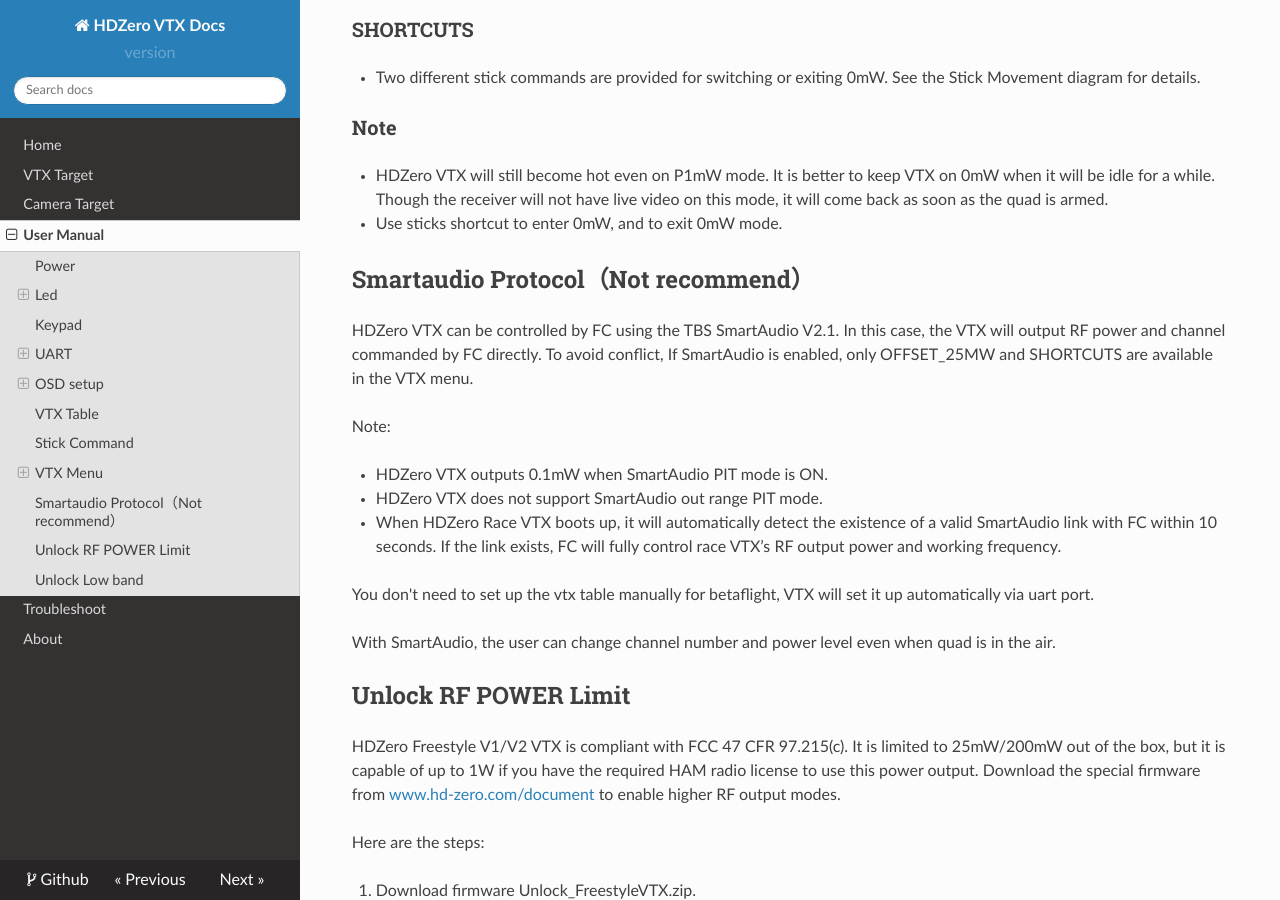
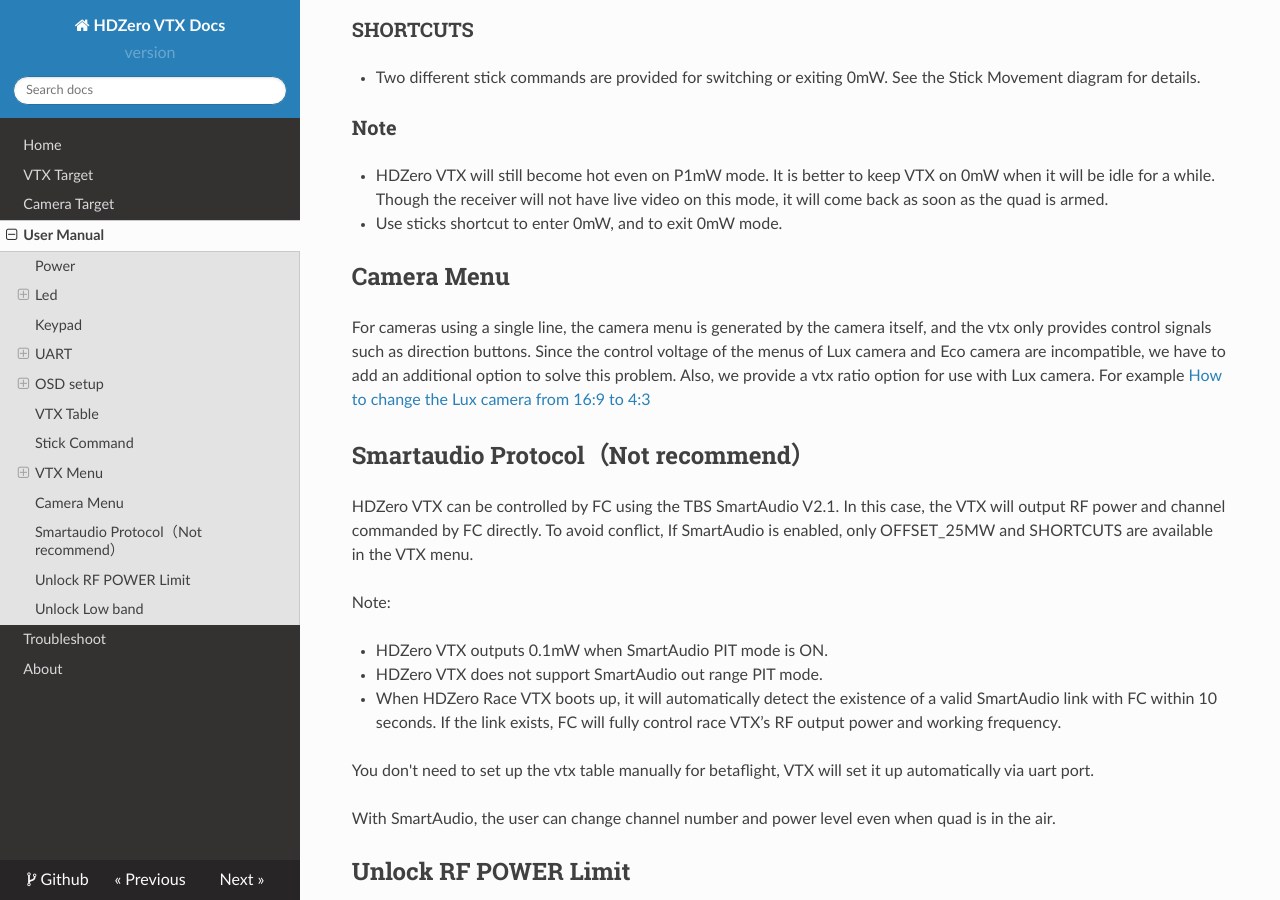
Before and after one commit to hd-zero/hdzero-vtx-docs, an MkDocs documentation site: the page built from docs/vtx_user_manual.md, in a window 1280 px wide and 900 px high, scrolled down 5712 px. Built offline with MkDocs 1.6.1, drawn with Linux system fonts in a browser that asks for light colours; nearby versions of some CDN libraries.

Commit message:
add camera menu

```diff
--- a/docs/vtx_user_manual.md
+++ b/docs/vtx_user_manual.md
@@ -136,6 +136,10 @@ All HDZero VTXes have the following settings for its RF power level management.
 - HDZero VTX will still become hot even on P1mW mode. It is better to keep VTX on 0mW when it will be idle for a while. Though the receiver will not have live video on this mode, it will come back as soon as the quad is armed.
 - Use sticks shortcut to enter 0mW, and to exit 0mW mode.
 
+## Camera Menu
+
+For cameras using a single line, the camera menu is generated by the camera itself, and the vtx only provides control signals such as direction buttons. Since the control voltage of the menus of Lux camera and Eco camera are incompatible, we have to add an additional option to solve this problem. Also, we provide a vtx ratio option for use with Lux camera. For example [How to change the Lux camera from 16:9 to 4:3](https://youtu.be/aenS9-K2mU4)
+
 ## Smartaudio Protocol（Not recommend）
 
 HDZero VTX can be controlled by FC using the TBS SmartAudio V2.1. In this case, the VTX will output RF power and channel commanded by FC directly. To avoid conflict, If SmartAudio is enabled, only OFFSET_25MW and SHORTCUTS are available in the VTX menu.
```
